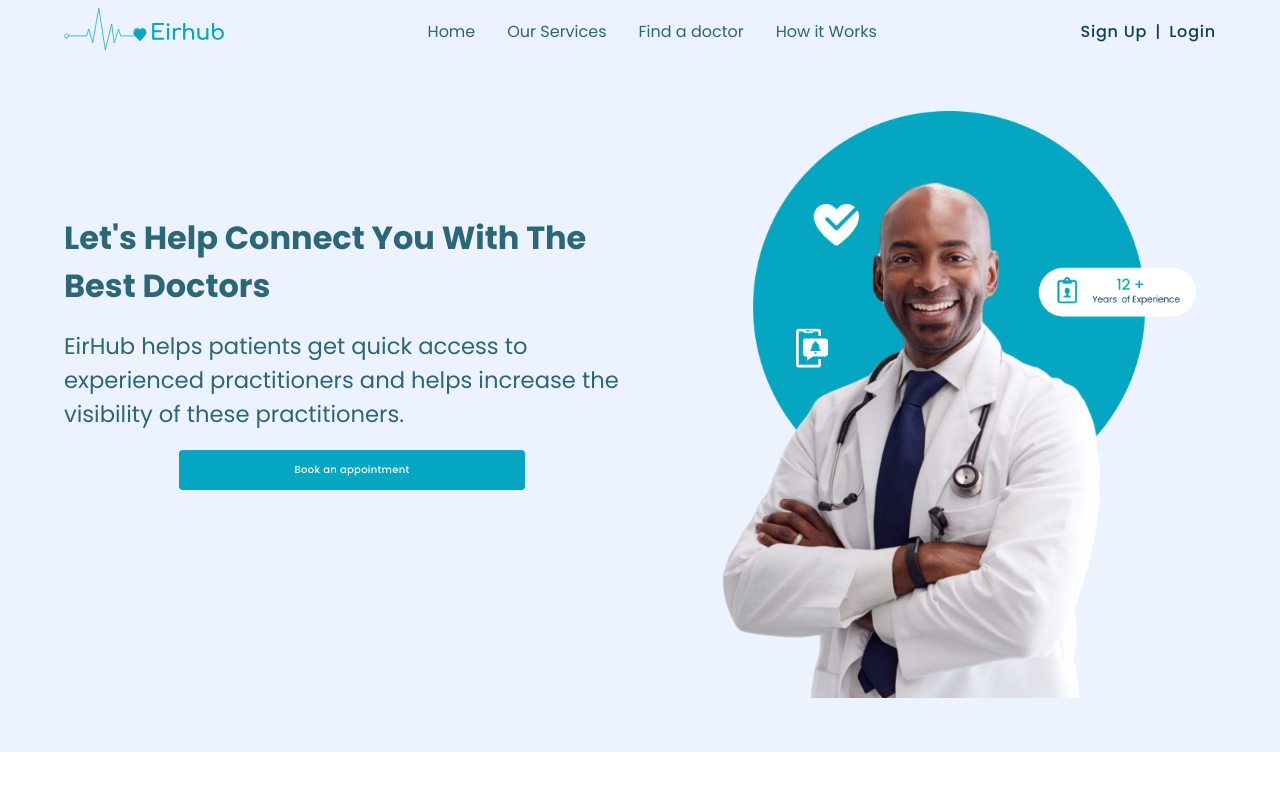
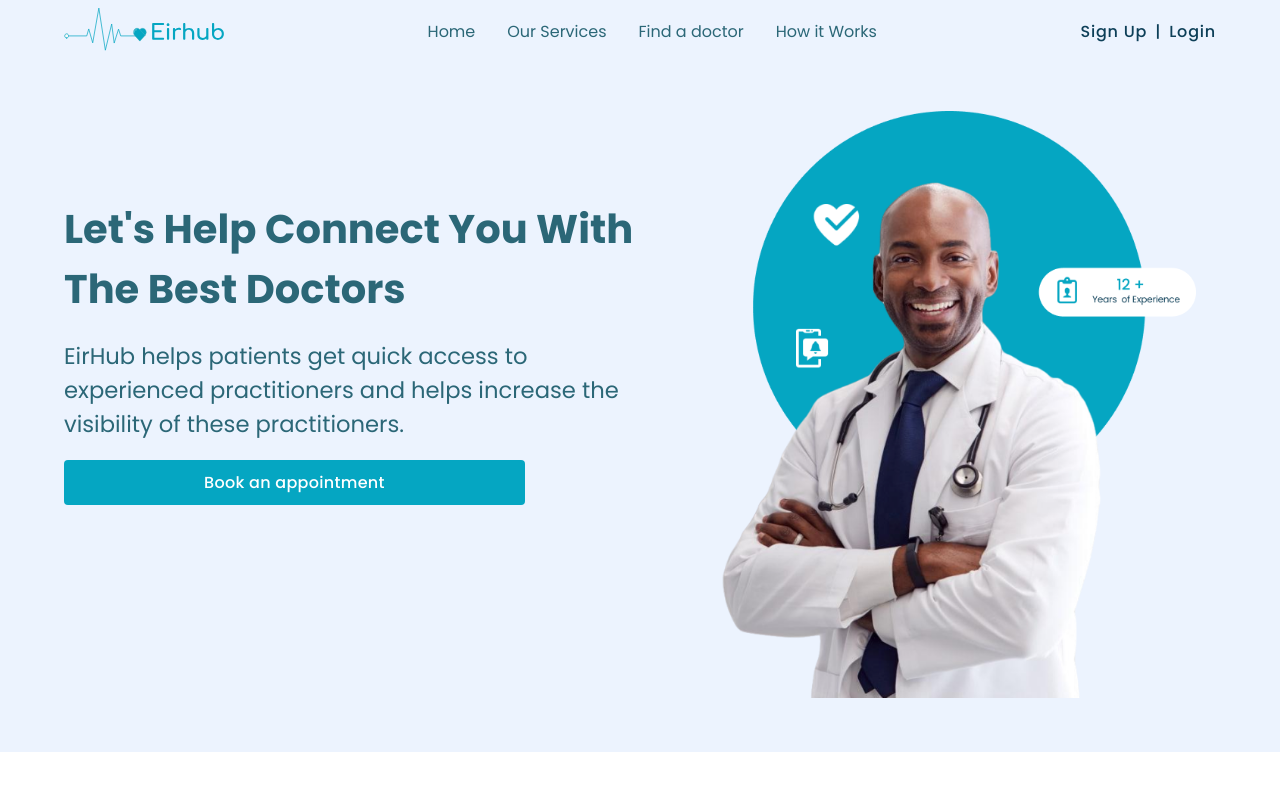
Before and after one commit to Silicon-Valley00/eirhub-frontend, a React (Create React App) app in the folder client/: page / in a window 1280 px wide. Shown: the top 800 px of the page. Built offline with nearby package versions, Linux system fonts and the light colour scheme; the HTML template or start-up script is replaced by a standard one.

Commit message:
change styling of button and font size of hero content

```diff
--- a/client/src/Pages/Landing page/components/hero.module.css
+++ b/client/src/Pages/Landing page/components/hero.module.css
@@ -37,6 +37,7 @@
    flex-direction: column;
    align-items: center;
    justify-content: center;
+   color: var(--deepcol);
 }
 
 .content__title {
@@ -56,10 +57,10 @@
    align-items: center;
    justify-content: center;
 }
-.content_button button {
+
+.content__button {
    display: block;
-   width: 60%;
-   height: 2.5rem;
+   width: 80%;
    padding: 10px;
    font-weight: 500;
    color: var(--white);
@@ -69,8 +70,7 @@
    border-radius: 4px;
    outline: none;
    cursor: pointer;
-   font-size: 10px;
-   white-space: nowrap;
+   font-size: 16px;
    font-family: 'Poppins', sans-serif;
    letter-spacing: 0.3px;
 }
@@ -87,7 +87,7 @@
 }
 
 /* ========================== mobile view ========================= */
-@media (min-width: 200px) and (max-width: 368px) {
+@media (max-width: 368px) {
    #hero_body {
       background-image: url('../../../assets/maleDoctor.jpg');
       background-repeat: no-repeat;
@@ -175,7 +175,7 @@
    }
 
    .content__button {
-      width: 10rem;
+      width: 20rem;
    }
 }
 
@@ -187,6 +187,10 @@
       height: max-content;
       right: 40px;
       top: 200px;
+   }
+
+   .content_button {
+      display: block;
    }
 }
 
@@ -213,6 +217,12 @@
    }
 }
 
+@media (min-width: 1024px) {
+   .content__buttton {
+      width: 20rem;
+   }
+}
+
 @media (min-width: 1200px) {
    #hero_body {
       width: 100%;
@@ -221,6 +231,16 @@
       background-color: var(--gray);
       padding-left: 4rem;
       padding-right: 4rem;
+   }
+
+   .content__title {
+      font-size: 30pt;
+      font-weight: 600;
+   }
+
+   .content__title {
+      font-size: 30pt;
+      font-weight: 600;
    }
 
    .hero_image {
```
